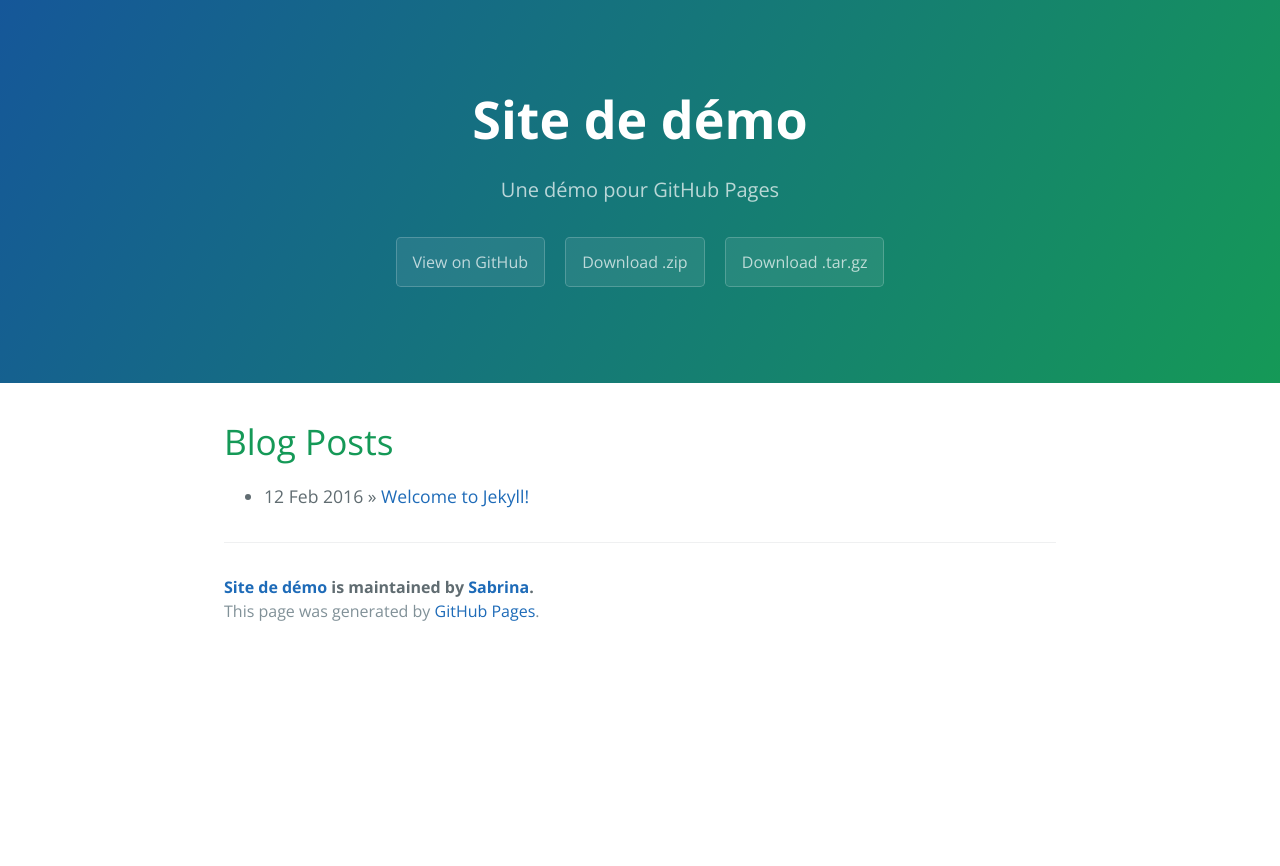
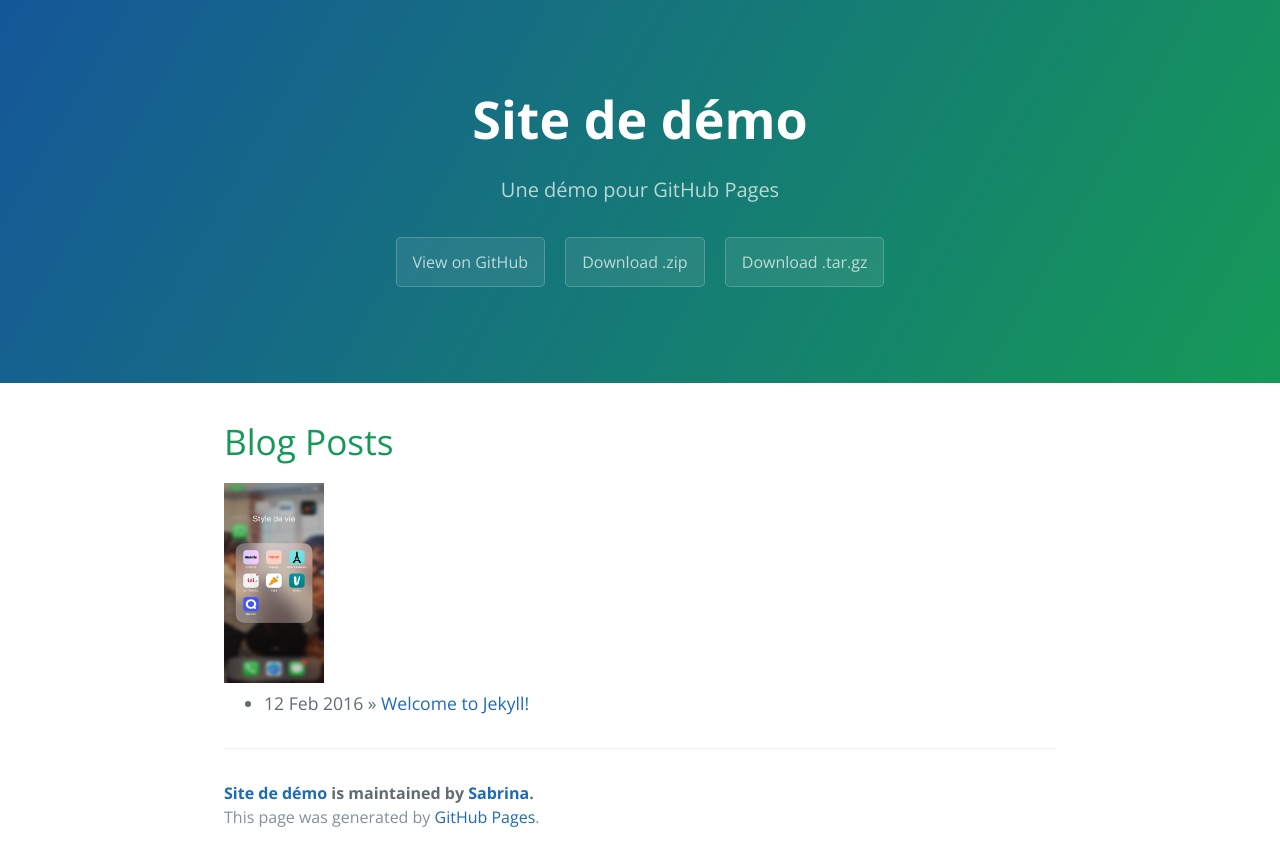
Before and after one commit to sabrina97490/sabrina97490.github.io, a Jekyll site: the page built from index.html, in a window 1280 px wide. Shown: the top 866 px of the page. Built offline with Jekyll 4.4.1, drawn with Linux system fonts in a browser that asks for light colours; the list of posts is cut into pages by our own code.

Commit message:
Update index.html

```diff
--- a/index.html
+++ b/index.html
@@ -5,6 +5,7 @@ title: {{ site.name }}
 
 <div id="home">
   <h1>Blog Posts</h1>
+  <img src="/assets/img/Style de vie.jpg" width="100" height="200">
   <ul class="posts">
     {% for post in site.posts %}
       <li><span>{{ post.date | date_to_string }}</span> &raquo; <a href="{{ site.baseurl }}{{ post.url }}">{{ post.title }}</a></li>
```
